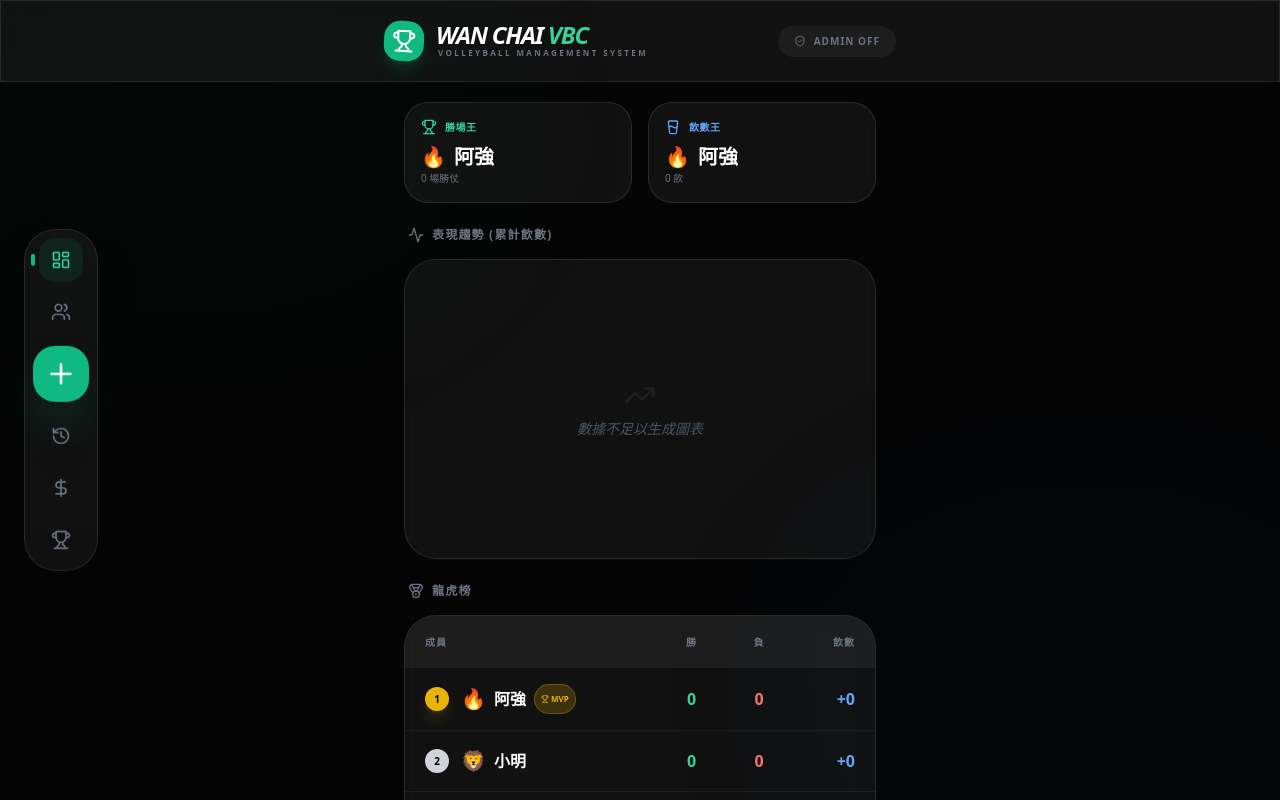
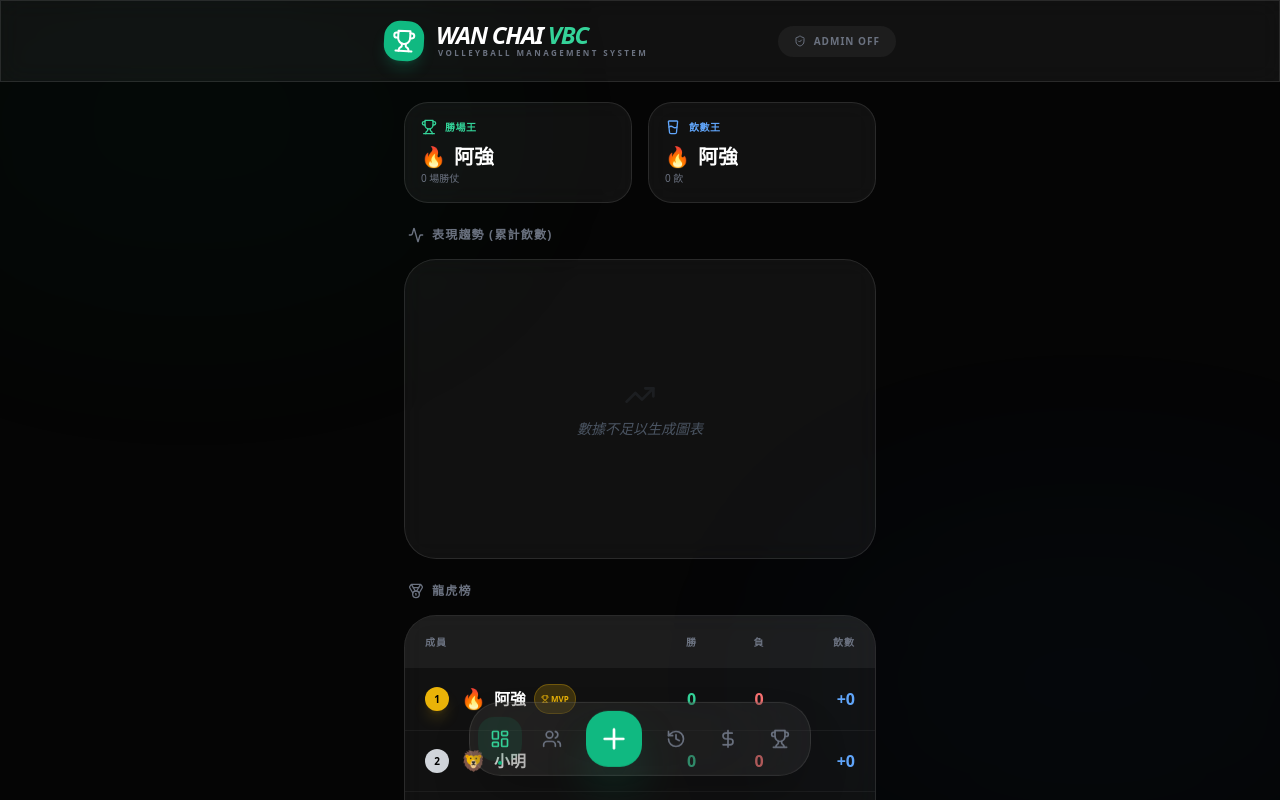
Before and after one commit to michaeltsz3817-ops/wan-chai-vbc, a React (Vite) app: page / in a window 1280 px wide. Shown: the top 800 px of the page. Built offline with nearby package versions, Linux system fonts and the light colour scheme.

Commit message:
style: revert dock to bottom center position

```diff
--- a/src/components/ui/dock-two.jsx
+++ b/src/components/ui/dock-two.jsx
@@ -31,11 +31,11 @@ const DockIconButton = React.forwardRef(({ icon: Icon, label, onClick, className
 
       {/* Tooltip */}
       <span className={cn(
-        "absolute left-[calc(100%+12px)] top-1/2 -translate-y-1/2",
+        "absolute -top-10 left-1/2 -translate-x-1/2",
         "px-3 py-1.5 rounded-xl text-[10px] font-black uppercase tracking-widest",
         "bg-[#050505]/90 text-white backdrop-blur-xl border border-white/10 shadow-2xl",
         "opacity-0 group-hover:opacity-100",
-        "transition-all duration-300 whitespace-nowrap pointer-events-none -translate-x-2 group-hover:translate-x-0"
+        "transition-all duration-300 whitespace-nowrap pointer-events-none translate-y-2 group-hover:translate-y-0"
       )}>
         {label}
       </span>
@@ -44,7 +44,7 @@ const DockIconButton = React.forwardRef(({ icon: Icon, label, onClick, className
       {active && (
         <motion.div
           layoutId="dock-dot"
-          className="absolute -left-2 top-1/2 -translate-y-1/2 w-1 h-3 bg-emerald-500 rounded-full"
+          className="absolute -bottom-1 left-1/2 -translate-x-1/2 w-1 h-1 bg-emerald-500 rounded-full"
         />
       )}
     </motion.button>
@@ -54,13 +54,13 @@ DockIconButton.displayName = "DockIconButton"
 
 const Dock = React.forwardRef(({ items, className }, ref) => {
   return (
-    <div ref={ref} className={cn("fixed left-6 top-1/2 -translate-y-1/2 z-[100] scale-[0.9] origin-left md:scale-100", className)}>
+    <div ref={ref} className={cn("fixed bottom-6 left-1/2 -translate-x-1/2 z-[100] scale-[0.9] origin-bottom md:scale-100", className)}>
       <motion.div
         initial="initial"
         animate="animate"
         variants={floatingAnimation}
         className={cn(
-          "flex flex-col items-center gap-2 p-2 rounded-[32px]",
+          "flex items-center gap-2 p-2 rounded-[32px]",
           "backdrop-blur-3xl border shadow-2xl",
           "bg-white/5 border-white/10",
           "hover:border-white/20 transition-all duration-300"
@@ -68,14 +68,14 @@ const Dock = React.forwardRef(({ items, className }, ref) => {
       >
         {items.map((item, idx) => {
           if (item.type === 'separator') {
-            return <div key={`sep-${idx}`} className="w-6 h-[1px] bg-white/10 my-1" />
+            return <div key={`sep-${idx}`} className="w-[1px] h-6 bg-white/10 mx-1" />
           }
           if (item.type === 'special') {
              return (
                 <button
                     key={item.label}
                     onClick={item.onClick}
-                    className="w-14 h-14 bg-emerald-500 rounded-[22px] flex items-center justify-center shadow-2xl shadow-emerald-500/40 active:scale-95 transition-all hover:rotate-12 group my-1"
+                    className="w-14 h-14 bg-emerald-500 rounded-[22px] flex items-center justify-center shadow-2xl shadow-emerald-500/40 active:scale-95 transition-all hover:rotate-12 group mx-1"
                 >
                     <item.icon className="w-8 h-8 text-white group-hover:scale-110 transition-transform" />
                 </button>
```
